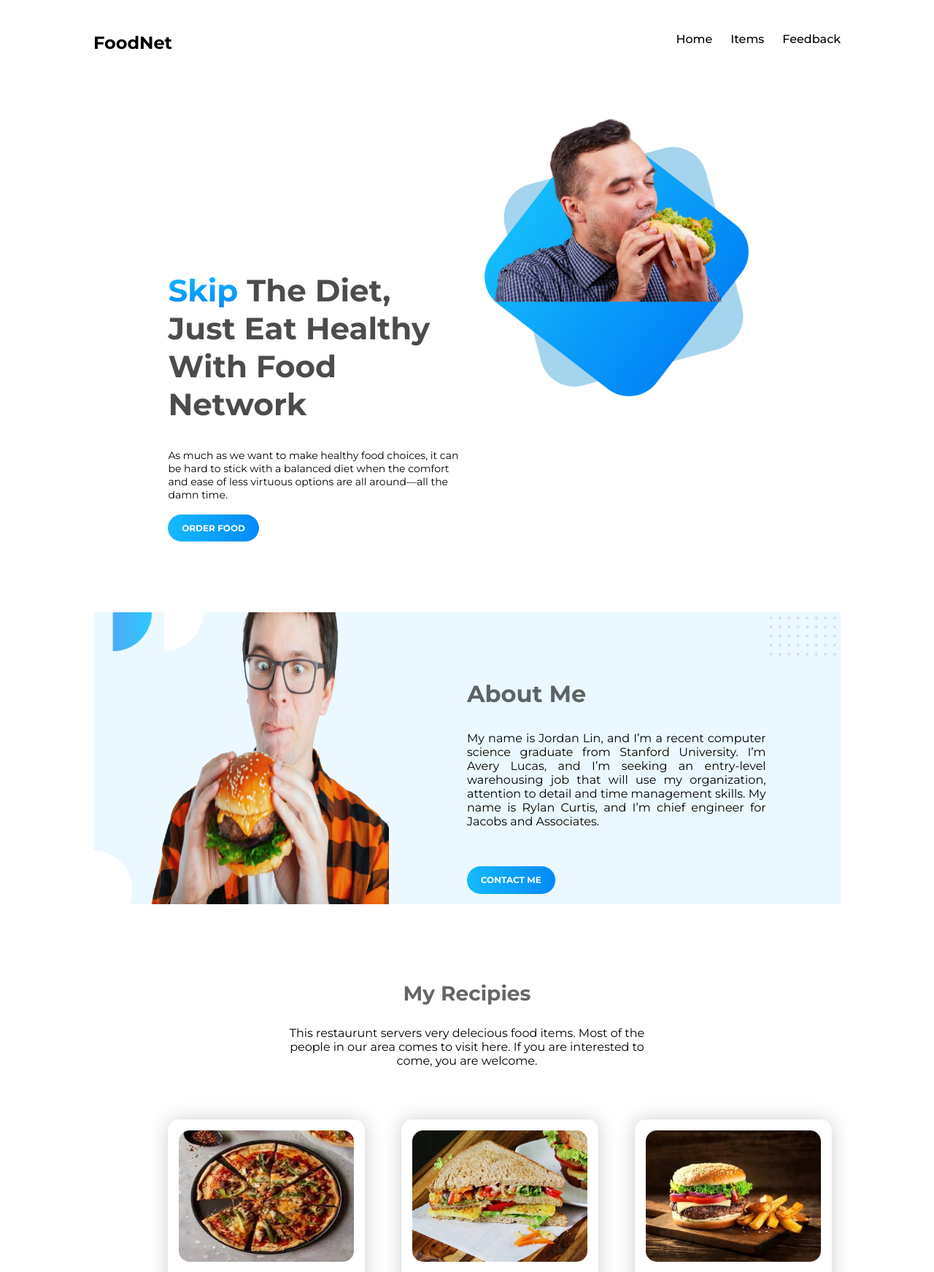
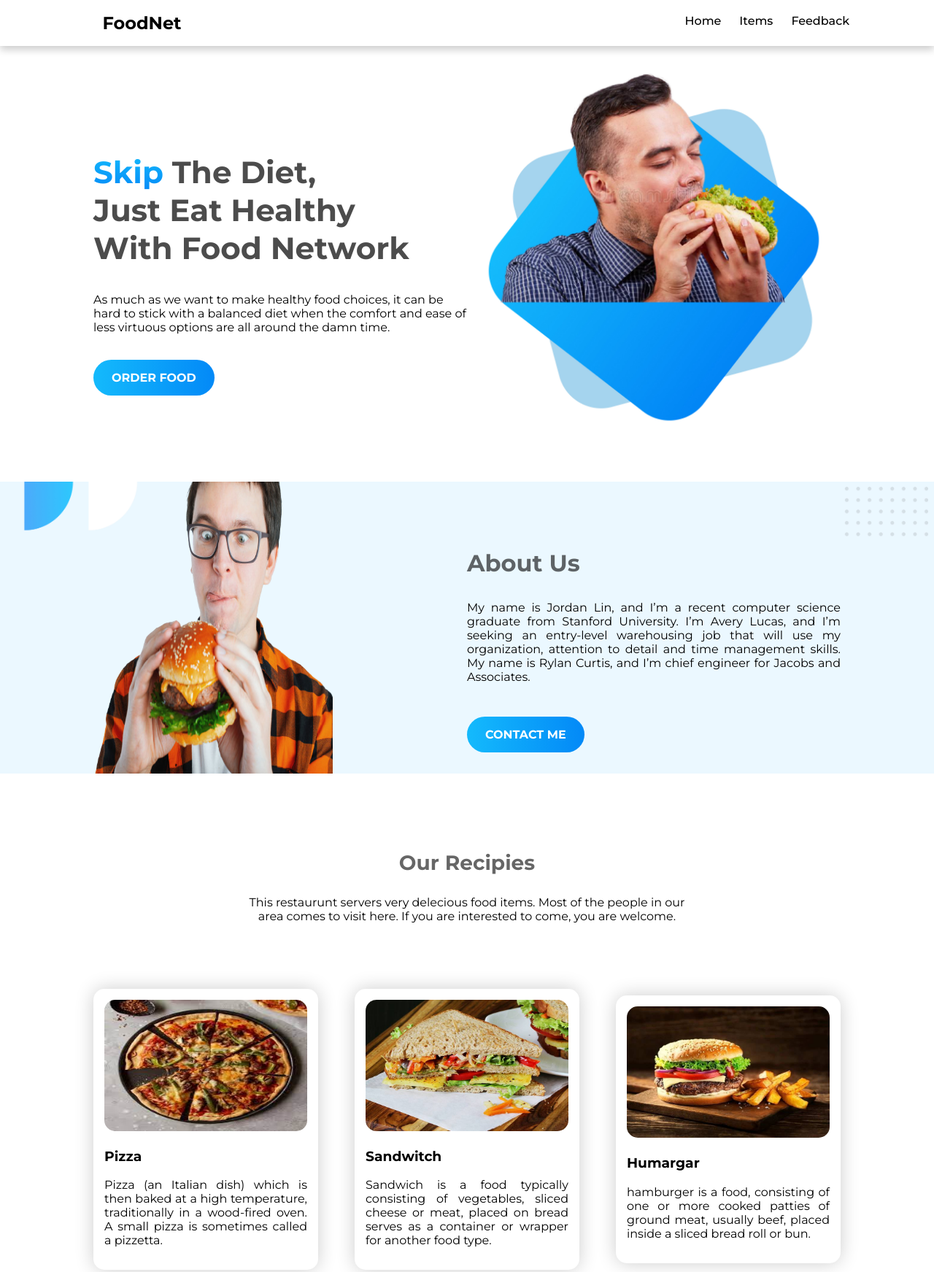
Before and after one commit to arifulhaque145/food-net, a plain HTML site: page index.html in a window 1280 px wide. Shown: the top 1743 px of the page at 73% size. Drawn offline with Linux system fonts and the light colour scheme.

Commit message:
fixed header added

```diff
--- a/index.html
+++ b/index.html
@@ -26,15 +26,13 @@
     </section>
     <!-- Nav ends -->
 
-    <div style="margin-bottom: 8%;"></div>
-
     <!-- Header starts -->
     <section style="display: flex;">
         <div class="intro">
             <h2 class="intro-text"><span class="intro-text-span">Skip</span> the diet,<br>just eat
                 healthy <br>with food Network</h2>
-            <p>As much as we want to make healthy food choices, it can be hard to stick with a balanced diet when the
-                comfort and ease of less virtuous options are all around—all the damn time.
+            <p>As much as we want to make healthy food choices, it can be hard to stick with a balanced diet when
+                the comfort and ease of less virtuous options are all around the damn time.
             </p>
             <a class="link-btn" href="https://github.com/ProgrammingHero1">Order Food</a>
         </div>
@@ -51,9 +49,10 @@
                 alt="Young Guy">
         </div>
         <div class="about-text-body">
-            <h3>About Me</h3>
+            <h3>About Us</h3>
             <p style="margin-bottom: 60px; text-align: justify;">My name is Jordan Lin, and I’m a recent computer
-                science graduate from Stanford University. I’m Avery Lucas, and I’m seeking an entry-level warehousing
+                science graduate from Stanford University. I’m Avery Lucas, and I’m seeking an entry-level
+                warehousing
                 job that will use my organization, attention to detail and time management skills. My name is Rylan
                 Curtis, and I’m chief engineer for Jacobs and Associates.</p>
 
@@ -66,28 +65,30 @@
     <div id="items"></div>
     <section id="recipe-sec">
         <div id="recipe-body">
-            <h3 id="recipe-head">My Recipies</h3>
-            <p style="text-align: center;">This restaurunt servers very delecious food items. Most of the people in our
-                area comes to visit here. If you are interested to come, you are welcome.</p>
+            <h3 id="recipe-head">Our Recipies</h3>
+            <p style="text-align: center;">This restaurunt servers very delecious food items. Most of the people in
+                our area comes to visit here. If you are interested to come, you are welcome.</p>
         </div>
         <div id="recipe-card-group">
-            <div class="food-cards">
+            <div class="food-cards" style="margin-right: 50px;">
                 <img class="recipe-img" src="img/food/pizza.jpg" alt="">
                 <h3>Pizza</h3>
                 <p style="text-align: justify;">Pizza (an Italian dish) which is then baked at a high temperature,
                     traditionally in a wood-fired oven. A small pizza is sometimes called a pizzetta.</p>
             </div>
-            <div class="food-cards">
+
+            <div class="food-cards" style="margin-right: 50px;">
                 <img class="recipe-img" src="img/food/sandwitch.jpg" alt="">
                 <h3>Sandwitch</h3>
-                <p style="text-align: justify;">Sandwich is a food typically consisting of vegetables, sliced cheese or
-                    meat, placed on bread serves as a container or wrapper for another food type.</p>
+                <p style="text-align: justify;">Sandwich is a food typically consisting of vegetables, sliced cheese
+                    or meat, placed on bread serves as a container or wrapper for another food type.</p>
             </div>
-            <div class="food-cards" style="margin-right: 0px;">
+
+            <div class="food-cards">
                 <img class="recipe-img" src="img/food/hamburger.jpg" alt="">
                 <h3>Humargar</h3>
-                <p style="text-align: justify;">hamburger is a food, consisting of one or more cooked patties of ground
-                    meat, usually beef, placed inside a sliced bread roll or bun.</p>
+                <p style="text-align: justify;">hamburger is a food, consisting of one or more cooked patties of
+                    ground meat, usually beef, placed inside a sliced bread roll or bun.</p>
             </div>
         </div>
     </section>
@@ -103,6 +104,7 @@
                 </div>
             </div>
         </div>
+
         <div class="view-card-body">
             <div class="view-card-head">
                 <div class="view-card">
@@ -111,6 +113,7 @@
                 </div>
             </div>
         </div>
+
         <div class="view-card-body">
             <div class="view-card-head">
                 <div class="view-card">
@@ -123,18 +126,20 @@
     <!-- Views ends -->
 
     <!-- Feedback starts -->
-    <section id="feedback" style="text-align: center;">
+    <div id="feedback"></div>
+    <section style="text-align: center;">
         <div id="feedback-title">
-            <h2>Feedback</h2>
+            <h2>Customer's Feedback</h2>
+            <p>These people are very regular customers from <br> the begining. They enjoy here so much. </p>
         </div>
         <div id="feedback-body">
             <div id="feedback-item">
-                <div class="feedback-item-div" style="margin-right:30px;">
+                <div class="feedback-item-div" style="margin-right:50px;">
                     <img class="feedback-img" src="img/feedback/1.jpg" alt="">
                     <p class="feedback-item-div-title">John Arther</p>
                     <p class="feedback-item-div-details">They are the best in this city.</p>
                 </div>
-                <div class="feedback-item-div" style="margin-right:30px;">
+                <div class="feedback-item-div" style="margin-right:50px;">
                     <img class="feedback-img" src="img/feedback/2.jpg" alt="">
                     <p class="feedback-item-div-title">Peter Haward</p>
                     <p class="feedback-item-div-details">The restaurunt's environment are pritty good. Everyone will
--- a/style.css
+++ b/style.css
@@ -4,31 +4,37 @@
 
 body {
     padding    : 0;
+    margin     : 0;
     font-family: 'Montserrat', sans-serif;
-    margin     : 0 10% 0 10%;
 }
 
 /* Navbar starts */
 
 #nav-body {
-    margin-top: 1.875em;
-    width     : 100%;
-    height    : 3.125em;
-    display   : flex;
+    top             : 0;
+    position        : fixed;
+    box-shadow      : 0 0.3125em 0.625em rgba(0, 0, 0, 0.2);
+    background-color: white;
+    padding-top     : 0.3125em;
+    width           : 100%;
+    height          : 3.625em;
+    display         : flex;
 }
 
 #nav-head {
+    margin-top : 0.5em;
+    margin-left: 130%;
+    width      : 50%;
     display    : block;
     font-weight: 700;
     font-size  : 1.5em;
-    margin-top : 0.5625em;
 }
 
 .nav-bar {
-    width          : 80%;
+    width          : 50%;
     float          : right;
     list-style-type: none;
-    margin-left    : 50%;
+    margin-left    : 32.5%;
     padding        : 0;
     overflow       : hidden;
 }
@@ -59,7 +65,7 @@ body {
 }
 
 .intro-text {
-    color : rgba(0, 0, 0, 0.7);
+    color         : rgba(0, 0, 0, 0.7);
     text-transform: capitalize;
     margin-top    : 5em;
     font-size     : 2.625em;
@@ -72,8 +78,7 @@ body {
 }
 
 .intro p {
-    margin-bottom: 1.875em;
-    font-size    : 0.875em;
+    margin-bottom: 3.125em;
 }
 
 .section-head {
@@ -87,12 +92,13 @@ body {
 }
 
 .section-div-img {
-    height: 25em;
-    width : 25em;
+    padding: 6.25em 0 0 0;
+    height: 31.25em;
+    width : 31.25em;
 }
 
 .link-btn {
-    font-size       : 0.75em;
+    font-size       : 1em;
     text-transform  : uppercase;
     font-weight     : bold;
     color           : white;
@@ -177,7 +183,6 @@ body {
     padding         : 0.9375em;
     text-align      : center;
     width           : 50%;
-    margin-right    : 3.125em;
     border-radius   : 0.9375em;
 }
 
@@ -188,7 +193,7 @@ p {
 
 .recipe-img {
     border-radius: 0.9375em;
-    width        : 15em;
+    width        : 100%;
     height       : 11.25em;
 }
 
@@ -231,7 +236,11 @@ p {
 #feedback-title {
     color        : rgba(0, 0, 0, 0.6);
     margin-top   : 7.5em;
-    margin-bottom: 6.25em;
+    margin-bottom: 5.625em;
+}
+
+#feedback-title p {
+    text-align: center;
 }
 
 #feedback-body {
@@ -291,7 +300,7 @@ p {
     font-size    : 1.375em;
     font-weight  : 600;
     color        : rgba(255, 255, 255, 0.6);
-    margin-bottom: 1.875em;
+    margin-bottom: 0.9375em;
 }
 
 #footer div small {
```
